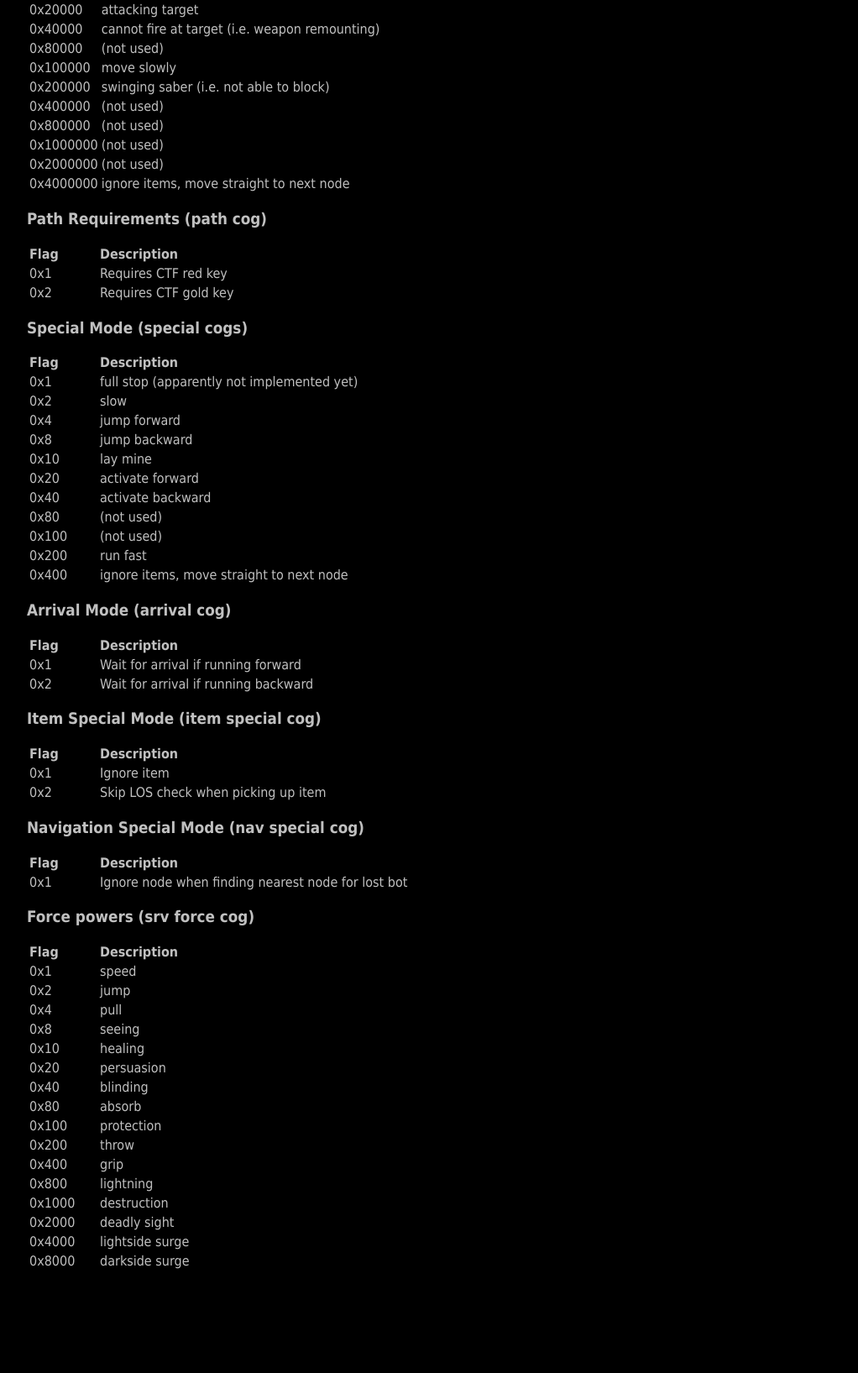
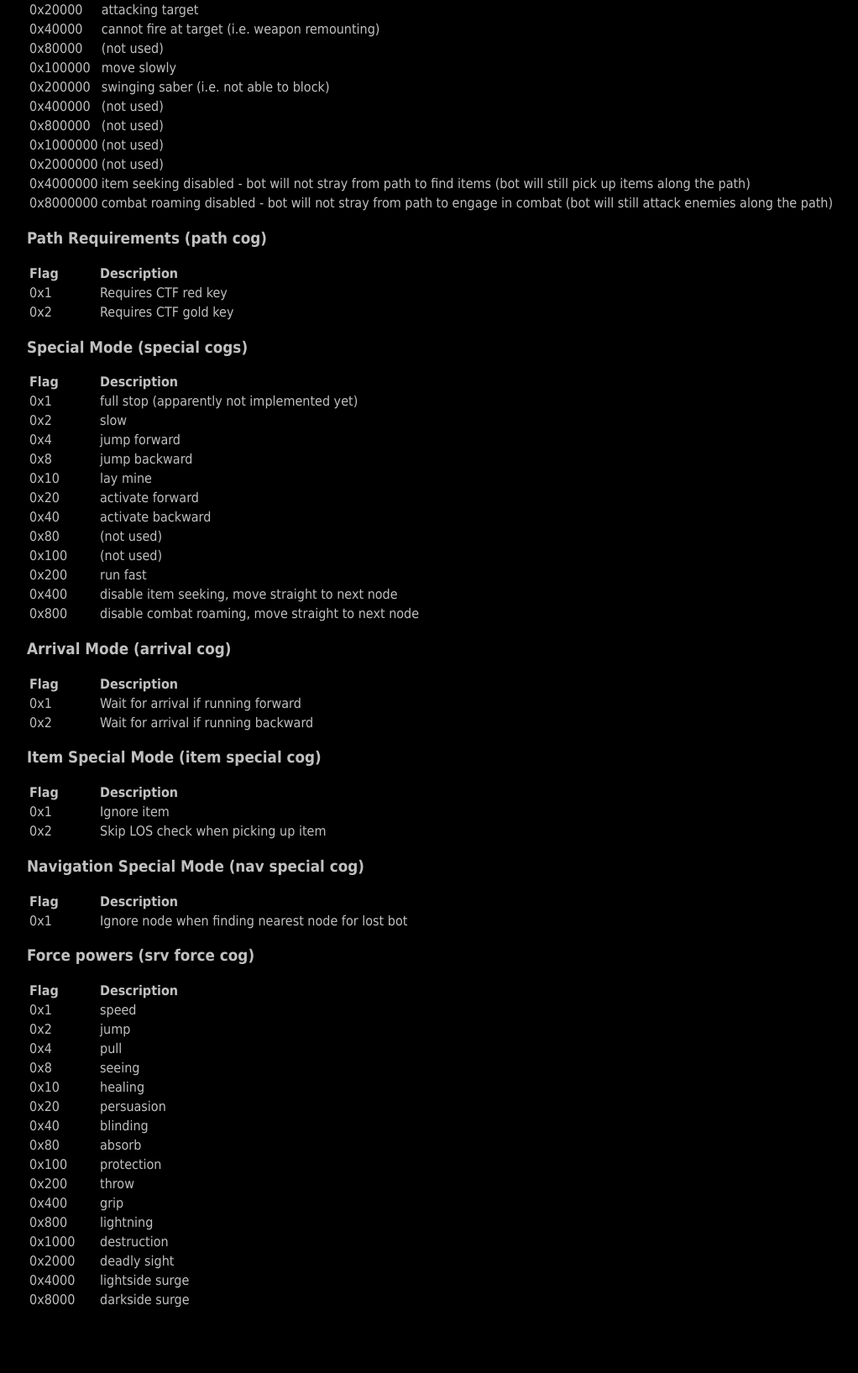
Before and after one commit to colin-hurley/rbots-site, a PHP site: page /techinfo.php in a window 1280 px wide. Shown: the part 3759-5394 px from the top of the page at 84% size, without its empty margins (126-1148 px from the left). Before the commit the page ends 5270 px from the top, so only its background shows below. Run offline with PHP 8.4, Linux system fonts and the light colour scheme.

Commit message:
Add 0x8000000 bot mode and 0x800 special mode info (disable combat roaming)

```diff
--- a/src/techinfo.php
+++ b/src/techinfo.php
@@ -265,7 +265,8 @@ This document is intended for use as an aide for those who wish to study the int
 <tr><td>0x800000</td><td>(not used)</td></tr>
 <tr><td>0x1000000</td><td>(not used)</td></tr>
 <tr><td>0x2000000</td><td>(not used)</td></tr>
-<tr><td>0x4000000</td><td>ignore items, move straight to next node</td></tr>
+<tr><td>0x4000000</td><td>item seeking disabled - bot will not stray from path to find items (bot will still pick up items along the path)</td></tr>
+<tr><td>0x8000000</td><td>combat roaming disabled - bot will not stray from path to engage in combat (bot will still attack enemies along the path)</td></tr>
 </table>
 <h3>Path Requirements (path cog)</h3>
 <table width="100%">
@@ -286,7 +287,8 @@ This document is intended for use as an aide for those who wish to study the int
 <tr><td>0x80</td><td>(not used)</td></tr>
 <tr><td>0x100</td><td>(not used)</td></tr>
 <tr><td>0x200</td><td>run fast</td></tr>
-<tr><td>0x400</td><td>ignore items, move straight to next node</td></tr>
+<tr><td>0x400</td><td>disable item seeking, move straight to next node</td></tr>
+<tr><td>0x800</td><td>disable combat roaming, move straight to next node</td></tr>
 </table>
 <h3>Arrival Mode (arrival cog)</h3>
 <table width="100%">
```
